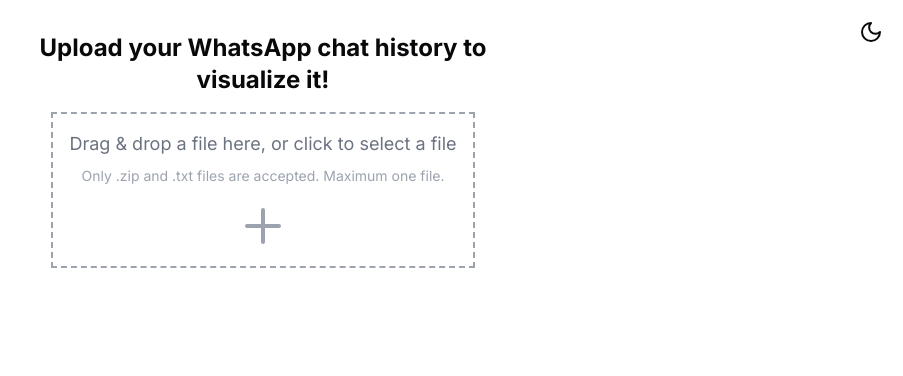
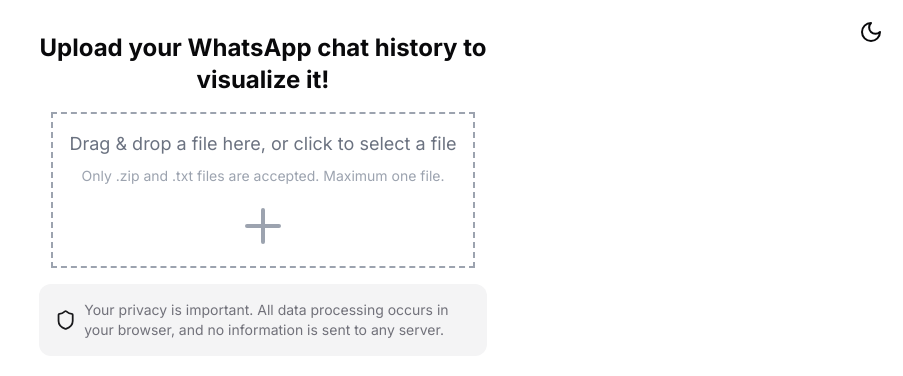
Before and after one commit to la-lo-go/whatsgraph, a Next.js app: page / in a window 1280 px wide. Shown: the top 376 px of the page, without its empty margins (377-1280 px from the left). Built offline with nearby package versions, Linux system fonts and the light colour scheme; what unzipit would draw is missing.

Commit message:
ADD Privacy notice

```diff
--- a/package.json
+++ b/package.json
@@ -11,6 +11,7 @@
   "dependencies": {
     "@radix-ui/react-label": "^2.1.0",
     "@radix-ui/react-select": "^2.1.1",
+    "@radix-ui/react-slot": "^1.1.0",
     "@radix-ui/react-switch": "^1.1.0",
     "@radix-ui/react-tabs": "^1.1.0",
     "class-variance-authority": "^0.7.0",
@@ -18,6 +19,7 @@
     "jszip": "^3.10.1",
     "lucide-react": "^0.424.0",
     "next": "14.2.5",
+    "next-themes": "^0.3.0",
     "react": "^18",
     "react-dom": "^18",
     "react-dropzone": "^14.2.3",
--- a/src/app/page.tsx
+++ b/src/app/page.tsx
@@ -4,6 +4,7 @@
 import MyDropzone from "@/components/Dropzone";
 import ChartsDashboard from "@/components/ChartsDashboard";
 import { WhatsAppMessages } from "@/utils/WhatsAppMessage";
+import { Shield } from "lucide-react";
 
 export default function Home() {
   const [messages, setMessages] = useState<WhatsAppMessages[] | null>(null);
@@ -24,6 +25,7 @@
           <div className="flex justify-center">
             <MyDropzone key={dropzoneKey} onMessagesParsed={handleMessagesParsed} />
           </div>
+          <PrivacyNotice />
         </div>
       ) : (
         <div className="w-full">
@@ -41,3 +43,15 @@
     </main>
   );
 }
+
+function PrivacyNotice() {
+  return (
+    <div className="bg-secondary rounded-xl p-4 mt-4 flex items-center">
+      <Shield className="text-primary mr-2" size={40} />
+      <p className="text-sm text-muted-foreground">
+        Your privacy is important.
+        All data processing occurs in your browser, and no information is sent to any server.
+      </p>
+    </div>
+  );
+}
```
Also changed, not shown: 1 other file (tests, documents, lock files or other folders).
